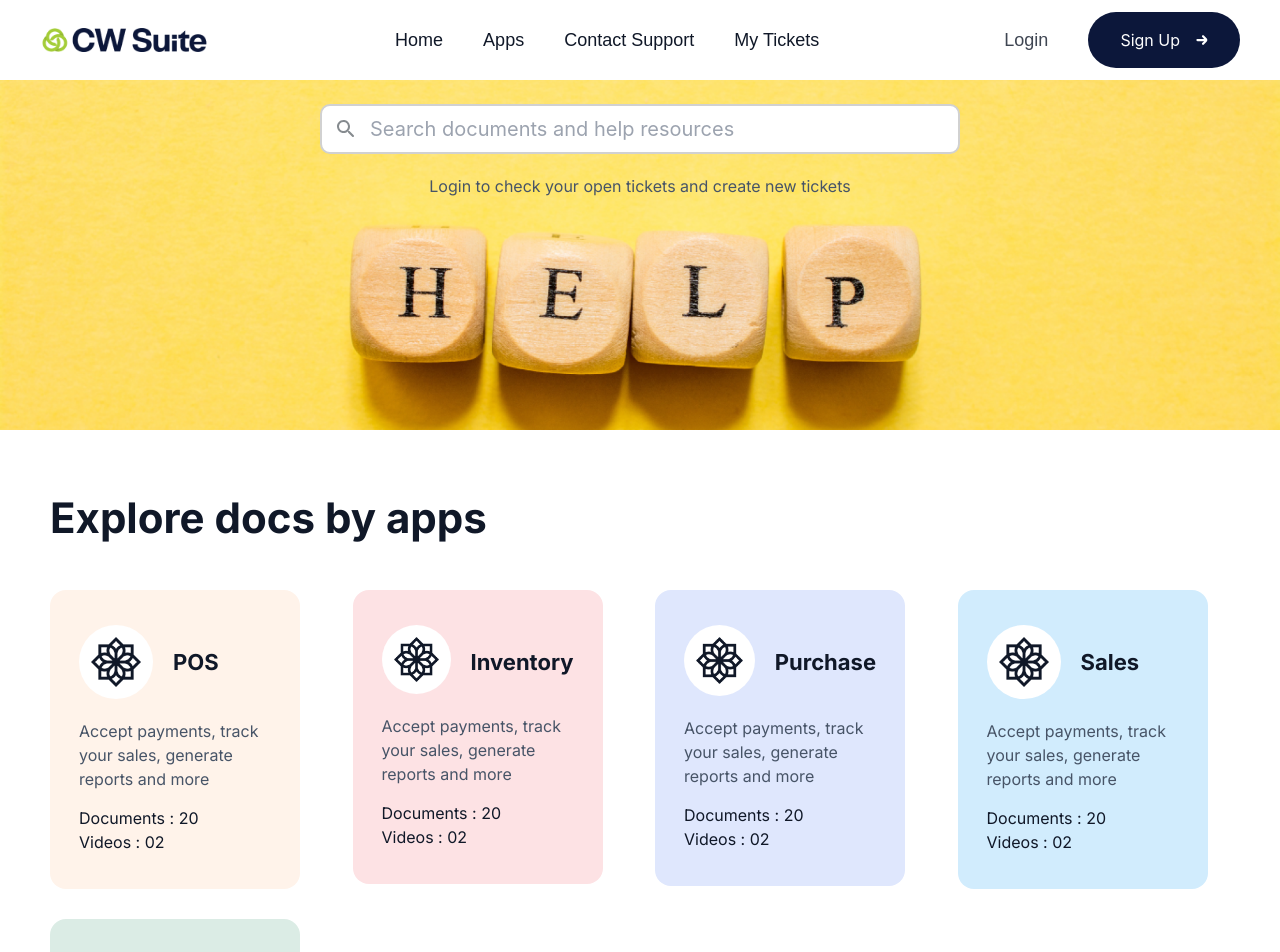
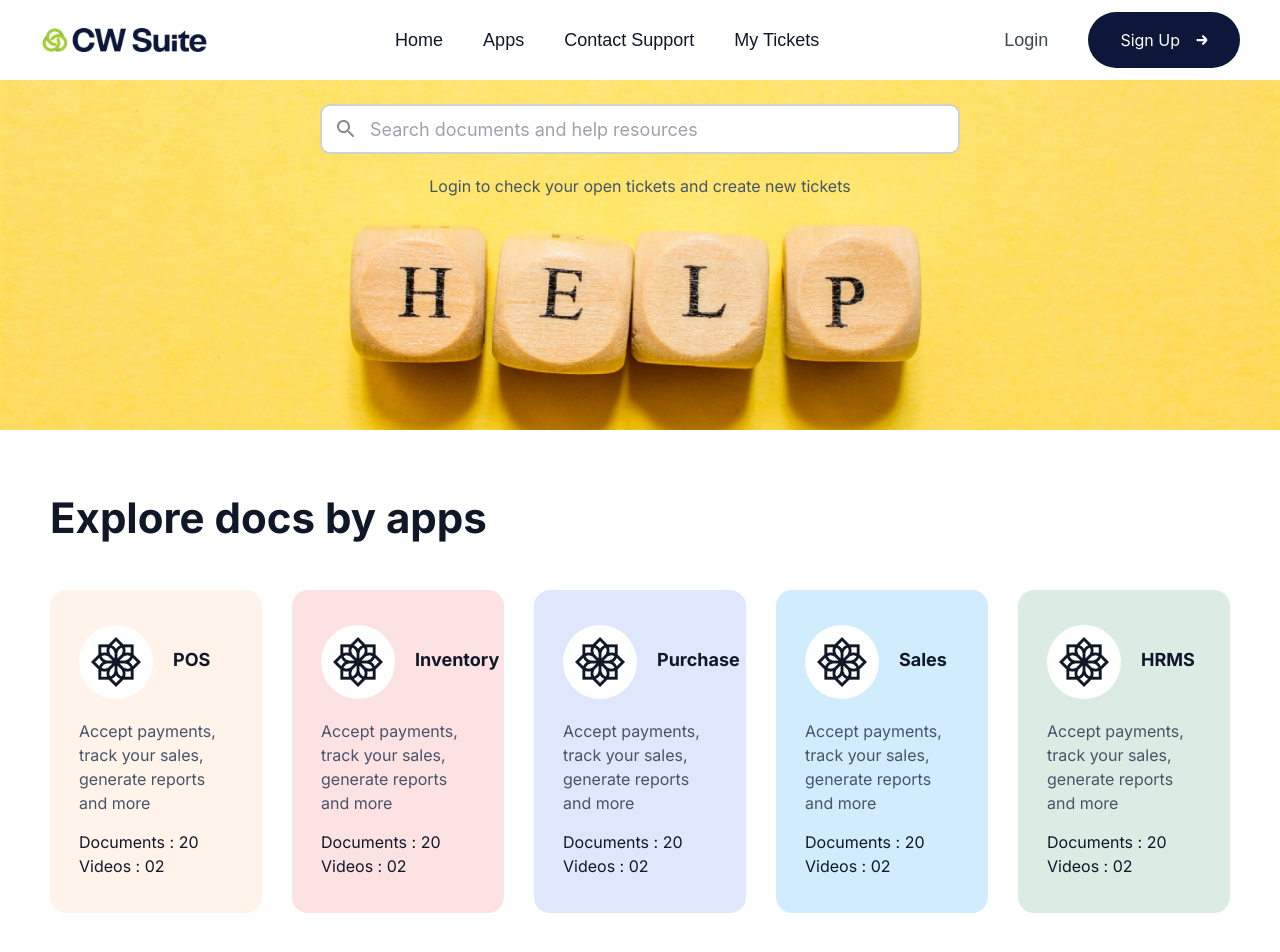
Before and after one commit to SantoshBusi/next-with-tailwindCSS, a Next.js app: page /docs in a window 1280 px wide. Shown: the top 952 px of the page. Built offline with nearby package versions, Linux system fonts and the light colour scheme; a web font is replaced by a local one.

Commit message:
Made changes

```diff
--- a/components/SearchBar.js
+++ b/components/SearchBar.js
@@ -20,7 +20,7 @@ const SearchBar = () => {
         </span>
 
         <input
-          className="text-md text-[#868B8F] outline-none w-[680px]"
+          className="text-sm text-[#868B8F] outline-none text-ellipsis w-[80%] "
           type="text"
           placeholder="Search documents and help resources"
         />
--- a/pages/docs.js
+++ b/pages/docs.js
@@ -15,7 +15,7 @@ export default function Docs() {
                     height={561}
                     alt="pos hero img"
                 /> */}
-                <div className="bg-[url('../public/images/image737.png')] py-1  mb-14 bg-center bg-cover h-[250px] px-5 sm:h-[350px] sm:px-10 lg:px-48 xl:px-80 ">
+                <div className="bg-[url('../public/images/image737.png')] py-1  mb-14 bg-center bg-cover h-auto px-5 sm:h-[350px] sm:px-10 lg:px-48 xl:px-80 ">
                     <SearchBar />
                     <p className="sm:mt-5 text-center text-[#475467] ff-inter">
                         Login to check your open tickets and create new tickets
@@ -26,26 +26,22 @@ export default function Docs() {
                         Explore docs by apps
                     </h2>
 
-                    <div className="grid mx-[10px] lg:grid-cols-3 xl:grid-cols-4 1xl:grid-cols-5 sm:grid-cols-2 gap-[30px] mt-[25px] sm:mt-[40px] 3xl:mt-[79px] pb-5">
+                    <div className="grid grid-cols-1 mx-[10px] lg:grid-cols-3 xl:grid-cols-5 sm:grid-cols-2 gap-[30px] mt-[25px] sm:mt-[40px] 3xl:mt-[79px] pb-5">
                         <a href="./pos">
-                            <div className="bg-[#FFF3EA] w-[250px] rounded-[16px] z-0 hover:scale-105  transition-all  ease-in hover:duration-200  relative">
+                            <div className="bg-[#FFF3EA] w-auto rounded-[16px] z-0 hover:scale-105  transition-all  ease-in hover:duration-200  relative">
                                 <div className="pt-[25px] sm:pt-[35px] 3xl:pt-[53px] pb-[25px] sm:pb-[35px] 3xl:pb-[55px] px-[20px] lg:pl-[29px] lg:pr-[29px]">
                                     <div className="flex space-x-5 ">
-                                        {/* <Image
-                                src="/images/design-1.png"
-                                width={50}
-                                height={40}
-                                alt="Creating design img"
-                            /> */}
                                         <div className="bg-[#FFFFFF] rounded-full p-3">
                                             <Image
+                                                className="max-w-max"
                                                 src="/images/design-1.png"
                                                 width={50}
                                                 height={40}
                                                 alt="Creating design img"
                                             />
+
                                         </div>
-                                        <h3 className="ff-inter font-bold text-xl sm:text-lg text-darkBlack mt-[15px] leading-[45px] sm:mt-[15px] 3xl:mt-[30px]">
+                                        <h3 className=" float-right ff-inter font-bold text-sm text-darkBlack mt-[15px] leading-10 ">
                                             POS
                                         </h3>
                                     </div>
@@ -65,24 +61,20 @@ export default function Docs() {
                             </div>
                         </a>
                         <a href="./inventory">
-                            <div className="bg-[#FDE2E4] w-[250px] rounded-[16px] z-0 hover:scale-105  transition-all  ease-in hover:duration-200  relative">
+                            <div className="bg-[#FDE2E4] w-auto rounded-[16px] z-0 hover:scale-105  transition-all  ease-in hover:duration-200  relative">
                                 <div className="pt-[25px] sm:pt-[35px] 3xl:pt-[53px] pb-[25px] sm:pb-[35px] 3xl:pb-[55px] px-[20px] lg:pl-[29px] lg:pr-[29px]">
                                     <div className="flex space-x-5 ">
-                                        {/* <Image
-                                src="/images/design-1.png"
-                                width={50}
-                                height={40}
-                                alt="Creating design img"
-                            /> */}
                                         <div className="bg-[#FFFFFF] rounded-full p-3">
                                             <Image
+                                                className="max-w-max"
                                                 src="/images/design-1.png"
                                                 width={50}
                                                 height={40}
                                                 alt="Creating design img"
                                             />
+
                                         </div>
-                                        <h3 className="ff-inter font-bold text-xl sm:text-lg text-darkBlack mt-[15px] leading-[45px] sm:mt-[15px] 3xl:mt-[30px]">
+                                        <h3 className=" float-right ff-inter font-bold text-sm text-darkBlack mt-[15px] leading-10 ">
                                             Inventory
                                         </h3>
                                     </div>
@@ -102,24 +94,20 @@ export default function Docs() {
                             </div>
                         </a>
                         <a href="./purchase">
-                            <div className="bg-[#DFE7FD] w-[250px] rounded-[16px] z-0 hover:scale-105  transition-all  ease-in hover:duration-200  relative">
+                            <div className="bg-[#DFE7FD] w-auto rounded-[16px] z-0 hover:scale-105  transition-all  ease-in hover:duration-200  relative">
                                 <div className="pt-[25px] sm:pt-[35px] 3xl:pt-[53px] pb-[25px] sm:pb-[35px] 3xl:pb-[55px] px-[20px] lg:pl-[29px] lg:pr-[29px]">
                                     <div className="flex space-x-5 ">
-                                        {/* <Image
-                                src="/images/design-1.png"
-                                width={50}
-                                height={40}
-                                alt="Creating design img"
-                            /> */}
                                         <div className="bg-[#FFFFFF] rounded-full p-3">
                                             <Image
+                                                className="max-w-max"
                                                 src="/images/design-1.png"
                                                 width={50}
                                                 height={40}
                                                 alt="Creating design img"
                                             />
+
                                         </div>
-                                        <h3 className="ff-inter font-bold text-xl sm:text-lg text-darkBlack mt-[15px] leading-[45px] sm:mt-[15px] 3xl:mt-[30px]">
+                                        <h3 className=" float-right ff-inter font-bold text-sm text-darkBlack mt-[15px] leading-10 ">
                                             Purchase
                                         </h3>
                                     </div>
@@ -139,24 +127,20 @@ export default function Docs() {
                             </div>
                         </a>
                         <a href="./helpPos">
-                            <div className="bg-[#D1ECFD] w-[250px] rounded-[16px] z-0 hover:scale-105  transition-all  ease-in hover:duration-200  relative">
+                            <div className="bg-[#D1ECFD] w-auto rounded-[16px] z-0 hover:scale-105  transition-all  ease-in hover:duration-200  relative">
                                 <div className="pt-[25px] sm:pt-[35px] 3xl:pt-[53px] pb-[25px] sm:pb-[35px] 3xl:pb-[55px] px-[20px] lg:pl-[29px] lg:pr-[29px]">
                                     <div className="flex space-x-5 ">
-                                        {/* <Image
-                                src="/images/design-1.png"
-                                width={50}
-                                height={40}
-                                alt="Creating design img"
-                            /> */}
                                         <div className="bg-[#FFFFFF] rounded-full p-3">
                                             <Image
+                                                className="max-w-max"
                                                 src="/images/design-1.png"
                                                 width={50}
                                                 height={40}
                                                 alt="Creating design img"
                                             />
+
                                         </div>
-                                        <h3 className="ff-inter font-bold text-xl sm:text-lg text-darkBlack mt-[15px] leading-[45px] sm:mt-[15px] 3xl:mt-[30px]">
+                                        <h3 className=" float-right ff-inter font-bold text-sm text-darkBlack mt-[15px] leading-10 ">
                                             Sales
                                         </h3>
                                     </div>
@@ -176,24 +160,20 @@ export default function Docs() {
                             </div>
                         </a>
                         <a href="./hrms">
-                            <div className="bg-[#DBECE5] w-[250px] rounded-[16px] z-0 hover:scale-105  transition-all  ease-in hover:duration-200  relative">
+                            <div className="bg-[#DBECE5] w-auto rounded-[16px] z-0 hover:scale-105  transition-all  ease-in hover:duration-200  relative">
                                 <div className="pt-[25px] sm:pt-[35px] 3xl:pt-[53px] pb-[25px] sm:pb-[35px] 3xl:pb-[55px] px-[20px] lg:pl-[29px] lg:pr-[29px]">
                                     <div className="flex space-x-5 ">
-                                        {/* <Image
-                                src="/images/design-1.png"
-                                width={50}
-                                height={40}
-                                alt="Creating design img"
-                            /> */}
                                         <div className="bg-[#FFFFFF] rounded-full p-3">
                                             <Image
+                                                className="max-w-max"
                                                 src="/images/design-1.png"
                                                 width={50}
                                                 height={40}
                                                 alt="Creating design img"
                                             />
+
                                         </div>
-                                        <h3 className="ff-inter font-bold text-xl sm:text-lg text-darkBlack mt-[15px] leading-[45px] sm:mt-[15px] 3xl:mt-[30px]">
+                                        <h3 className=" float-right ff-inter font-bold text-sm text-darkBlack mt-[15px] leading-10 ">
                                             HRMS
                                         </h3>
                                     </div>
@@ -212,13 +192,12 @@ export default function Docs() {
                                 </div>
                             </div>
                         </a>
-
                     </div>
                     <div className="flex justify-center">
-                    <button className="ff-inter mt-5 sm:mt-[0px] sm:ml-[22px] w-[186px] h-[45px] sm:h-[66px] justify-center  text-[#164AF1] text-sm flex items-center free-trial-btn-hover font-normal font-inter transition-all duration-200 ease-in">
-                        See all apps
-                        <LeftArrowBlue  />
-                    </button>
+                        <button className="ff-inter mt-5 sm:mt-[0px] sm:ml-[22px] w-[186px] h-[45px] sm:h-[66px] justify-center  text-[#164AF1] text-sm flex items-center free-trial-btn-hover font-normal font-inter transition-all duration-200 ease-in">
+                            See all apps
+                            <LeftArrowBlue />
+                        </button>
                     </div>
                 </div>
                 <div className="mx-10">
@@ -226,7 +205,7 @@ export default function Docs() {
                         Most browsed videos
                     </h2>
 
-                    <div className="grid grid-cols-1 gap-10 sm:grid-cols-2 1xl:grid-cols-3 mx-[10px]  ">
+                    <div className="grid grid-cols-1 gap-10 sm:grid-cols-2 xl:grid-cols-3 mx-[10px]  ">
                         <div className="mt-10">
                             <div className="text-[#667085] text-[12px] ff-inter">
                                 POS
--- a/pages/helpPos.js
+++ b/pages/helpPos.js
@@ -7,7 +7,7 @@ export default function helpPos() {
     return (
         <>
             <Layout>
-                <div className="bg-[url('../public/images/image738.png')] sm:px-20 py-20 mb-10 h-auto bg-center bg-cover xl:flex sm:flex-none w-full    ">
+                <div className="bg-[url('../public/images/image738.png')] px-10 sm:px-20 py-20 mb-10 h-auto bg-center bg-cover xl:flex sm:flex-none w-full    ">
                     <div className="w-[65%] sm:w-full  ">
                         <a href="./docs" className="rounded-full py-5 text-[#164AF1] text-sm flex ff-inter">
                             See all apps
@@ -30,13 +30,13 @@ export default function helpPos() {
                         height={31}
                         alt="LOGO"
                         priority
-                        className="xl:w-[35%] sm:w-full sm:h-auto sm:mt-10"
+                        className="xl:w-[35%] w-full h-auto mt-10"
                     />
                     {/* </div> */}
 
 
                 </div>
-                <div className="sm:px-20">
+                <div className="px-10">
                     <h2 className="ff-inter  font-bold sm:text-3xl text-2xl text-darkBlack leading-[46px] md:leading-[64px] max-w-[667px] ">
                         6 Documents
                     </h2>
```
Also changed, not shown: pages/helpDocument.js (+27 -14 lines), public/images/base.png (added).
